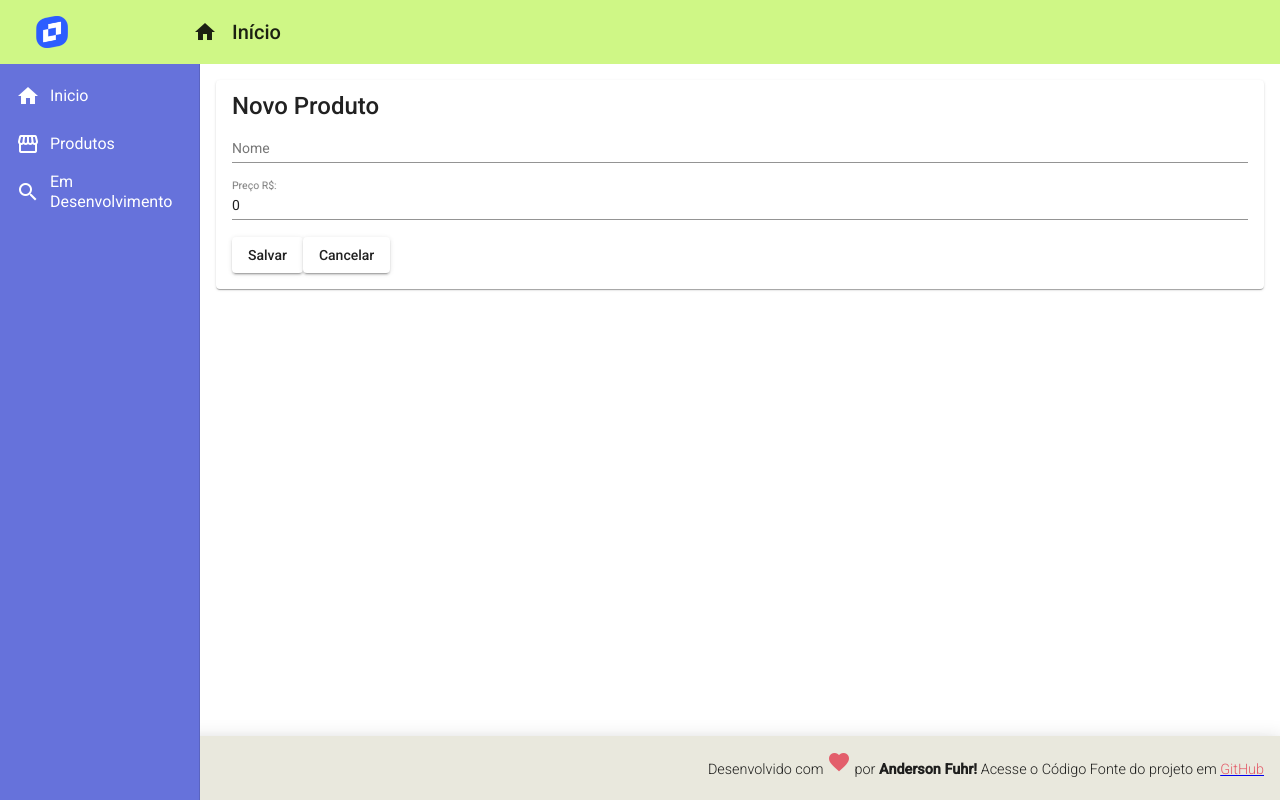
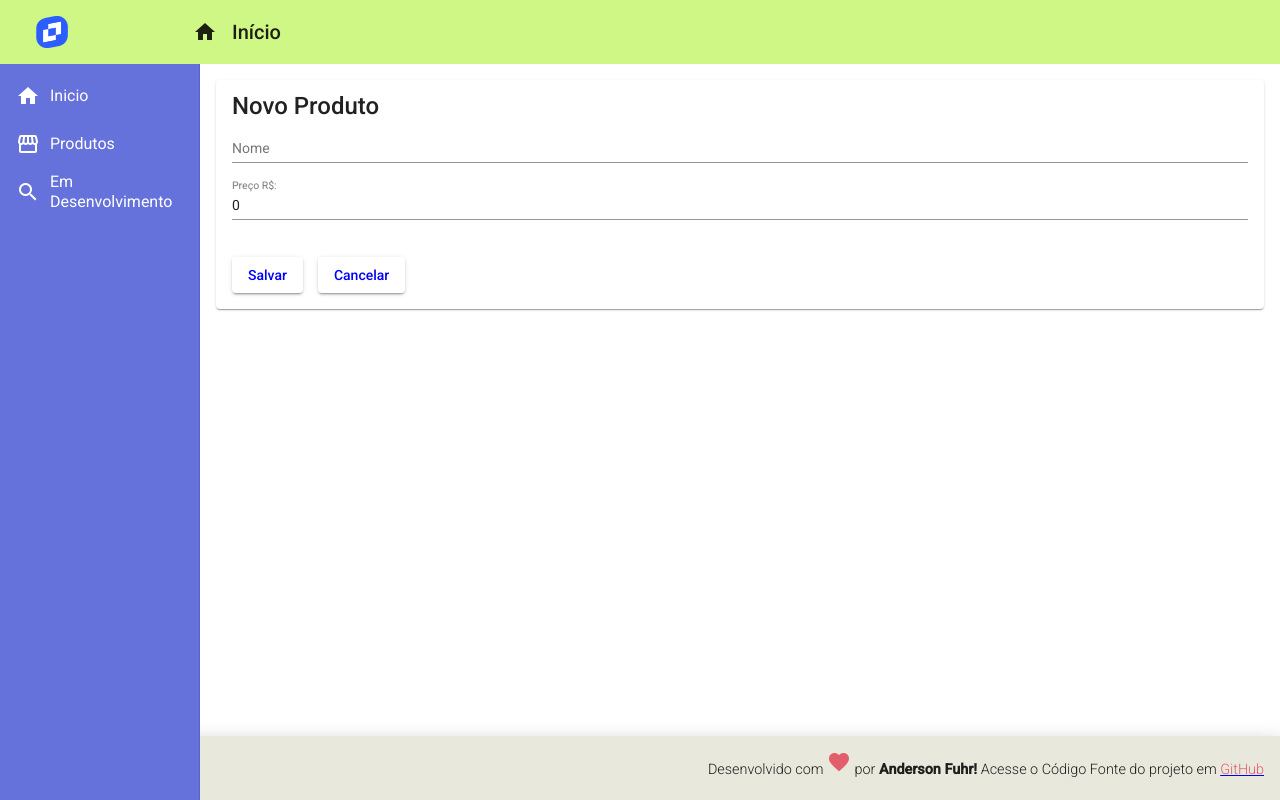
Before and after one commit to fuhr-br/ProjetoAngularTs, an Angular app in the folder frontend/: page /products/create in a window 1280 px wide. Built offline with nearby package versions, Linux system fonts and the light colour scheme.

Commit message:
add color on button

```diff
--- a/frontend/src/app/components/product/product-create/product-create.component.css
+++ b/frontend/src/app/components/product/product-create/product-create.component.css
@@ -2,3 +2,8 @@ form{
     display: flex;
     flex-direction: column;
 }
+button{
+margin-right: 15px;
+margin-top: 20px;
+color: blue;
+}
```
Also changed, not shown: 1 other file (tests, documents, lock files or other folders).
